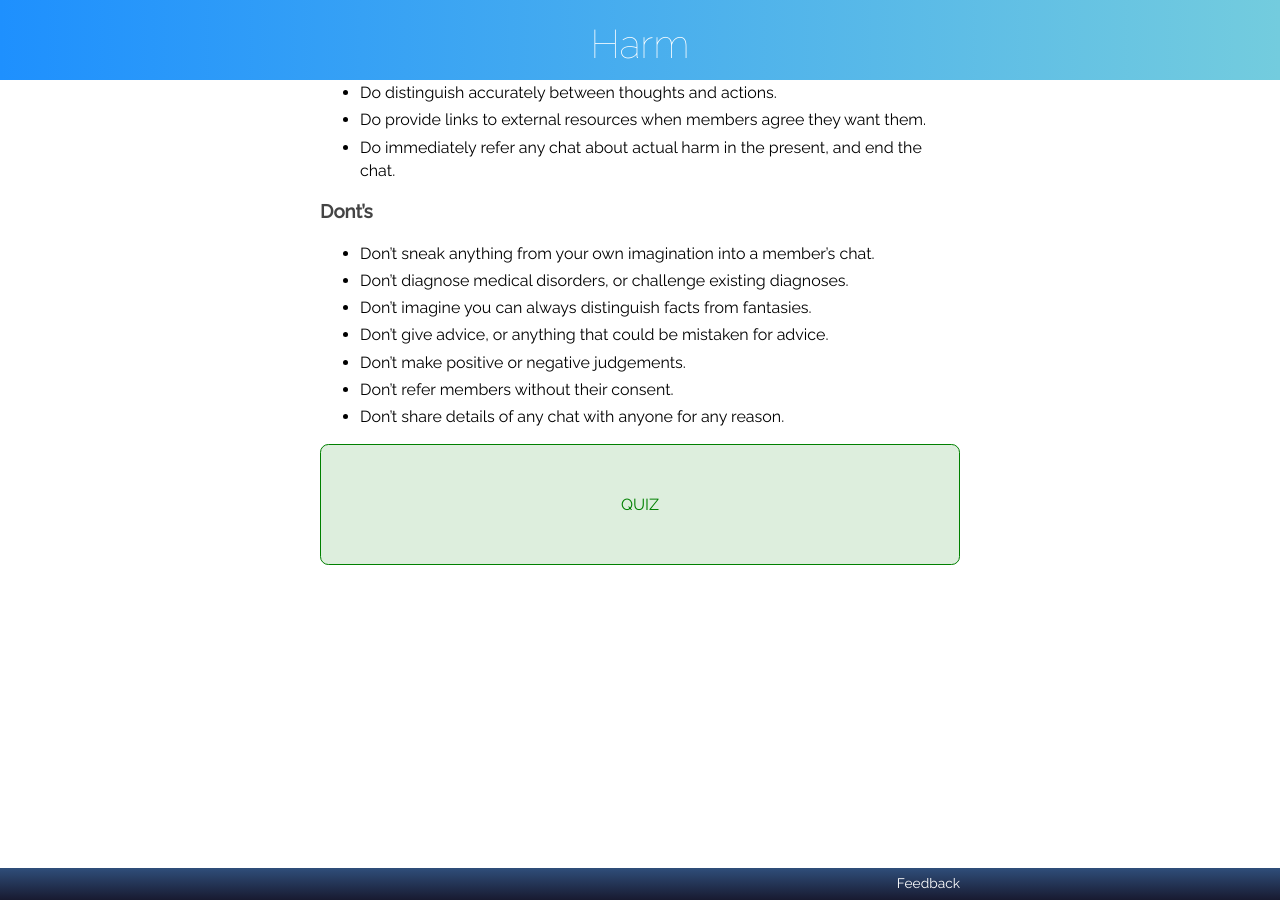
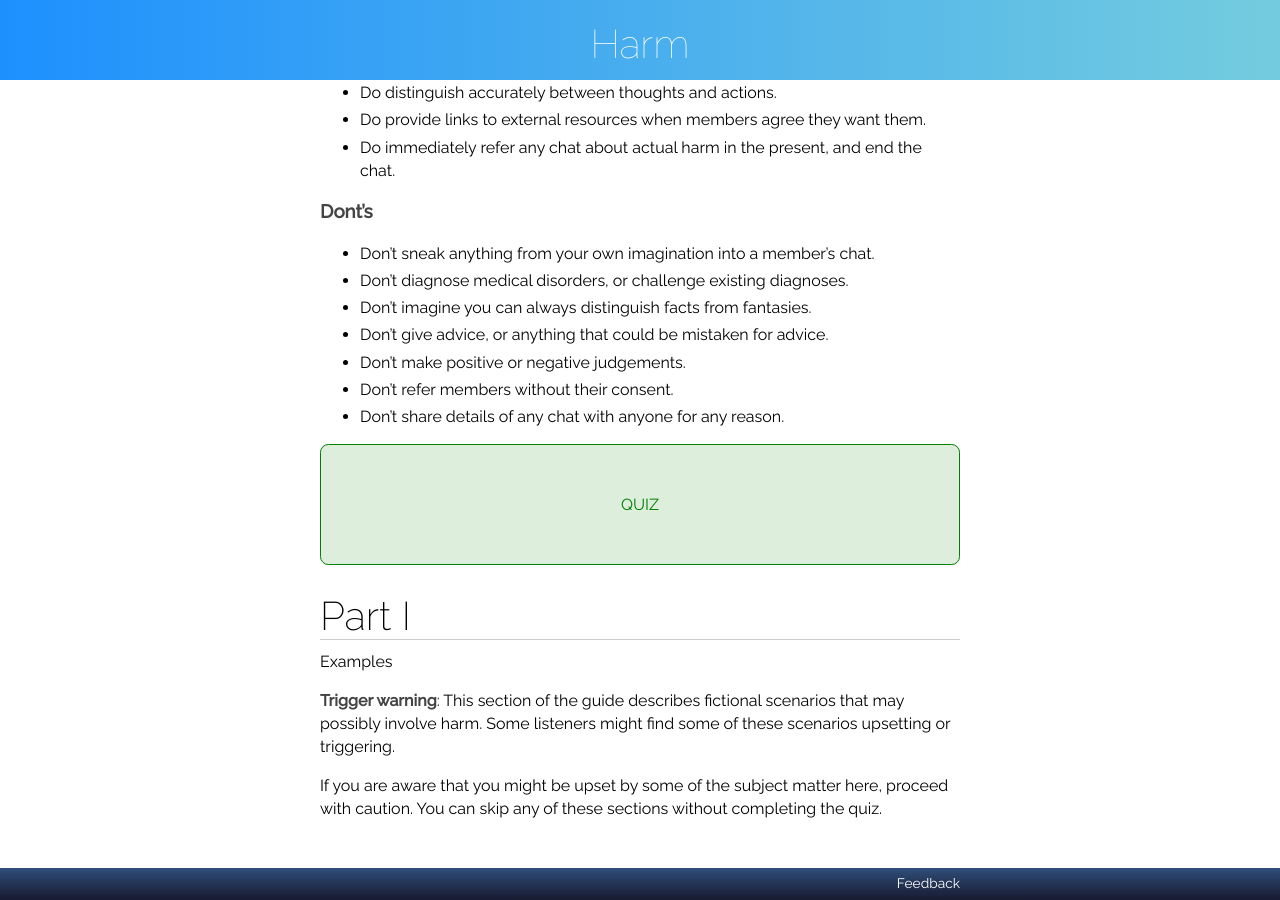
Before and after one commit to RarelyCharlie/rarelycharlie.github.io, a Jekyll site: the page built from _guide/harm.md, in a window 1280 px wide and 900 px high, scrolled down 18825 px. Built offline with Jekyll 4.4.1, drawn with Linux system fonts in a browser that asks for light colours; nearby versions of some CDN libraries.

```diff
--- a/_guide/harm.md
+++ b/_guide/harm.md
@@ -16,7 +16,7 @@ feedback: https://www.7cups.com/@RarelyCharlie
 -	[Mental disorders and harm—II](#mental-disorders-and-harmii)
 -	[Fantasies and actual harm](#fantasies-and-actual-harm)
 -	[External resources](#external-resources)
--	Do's and dont's
+-	[Do's and dont's](#dos-and-donts)
 
 PART II — Case studies (trigger warning)
 -	Depression
@@ -552,3 +552,10 @@ This section is a checklist of seven things to do and seven things not to do:
 
 QUIZ
 {:.dummyquiz}
+
+# Part I
+Examples
+
+**Trigger warning**: This section of the guide describes fictional scenarios that may possibly involve harm. Some listeners might find some of these scenarios upsetting or triggering.
+
+If you are aware that you might be upset by some of the subject matter here, proceed with caution. You can skip any of these sections without completing the quiz.
```
